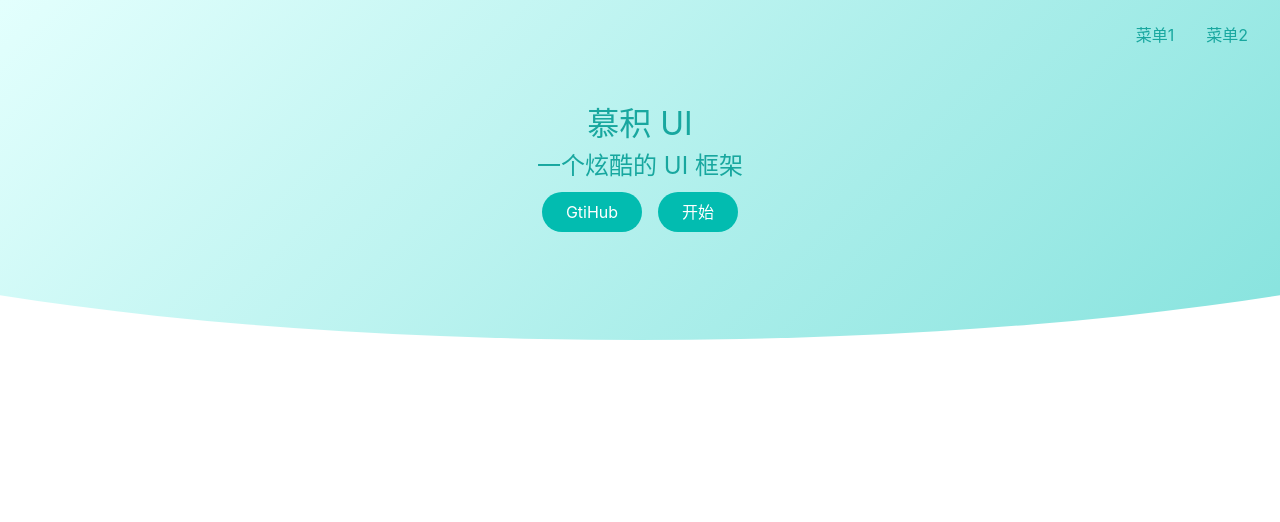
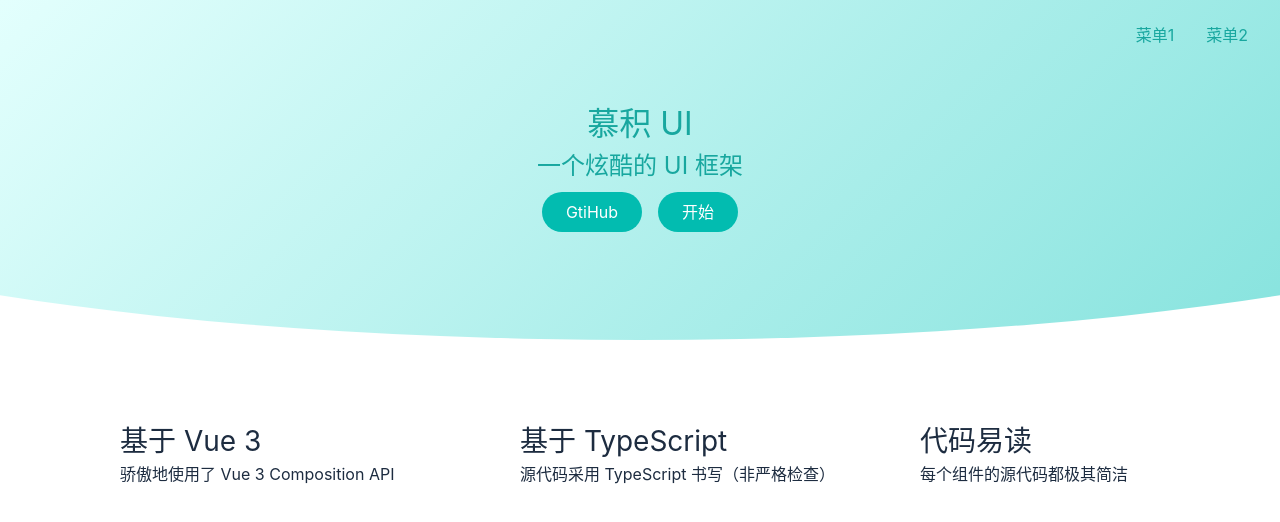
Before and after one commit to tq13111/muji-ui, a Vue app: page / in a window 1280 px wide. Shown: the top 522 px of the page. Built offline with nearby package versions, Linux system fonts and the light colour scheme.

Commit message:
响应式布局

```diff
--- a/src/views/Home.vue
+++ b/src/views/Home.vue
@@ -12,15 +12,29 @@
       </div>
     </div>
     <div class="features">
-      <svg class="icon">
+      <ul>
+        <li>
+          <svg>
             <use xlink:href="#icon-vue"></use>
           </svg>
-      <svg class="icon">
+          <h3>基于 Vue 3</h3>
+          <p>骄傲地使用了 Vue 3 Composition API</p>
+        </li>
+        <li>
+          <svg>
             <use xlink:href="#icon-typescript"></use>
           </svg>
-      <svg class="icon">
+          <h3>基于 TypeScript </h3>
+          <p>源代码采用 TypeScript 书写（非严格检查）</p>
+        </li>
+        <li>
+          <svg>
             <use xlink:href="#icon-light"></use>
           </svg>
+          <h3>代码易读</h3>
+          <p>每个组件的源代码都极其简洁</p>
+        </li>
+      </ul>
     </div>
   </div>
 </template>
@@ -43,11 +57,49 @@
   }
 
   .features {
+    margin: 64px auto;
+    width: 400px;
+
+    @media (min-width: 800px) {
+      width: 800px;
+    }
+
+    @media (min-width: 1200px) {
+      width: 1200px;
+    }
+
+    > ul {
+      display: flex;
+      flex-wrap: wrap;
+
+      > li {
+        width: 400px;
+        margin: 16px 0;
+        display: grid;
+        justify-content: start;
+        align-content: space-between;
+        grid-template-areas:
+        "icon title"
+        "icon text";
+        grid-template-columns: 80px auto;
+        grid-template-rows: 1fr auto;
+
         > svg {
+          grid-area: icon;
           width: 64px;
           height: 64px;
         }
 
+        > h3 {
+          grid-area: title;
+          font-size: 28px;
+        }
+
+        > p {
+          grid-area: text
+        }
+      }
+    }
   }
 
   .banner {
```
Lines whose indentation alone changed are shown as unchanged.
